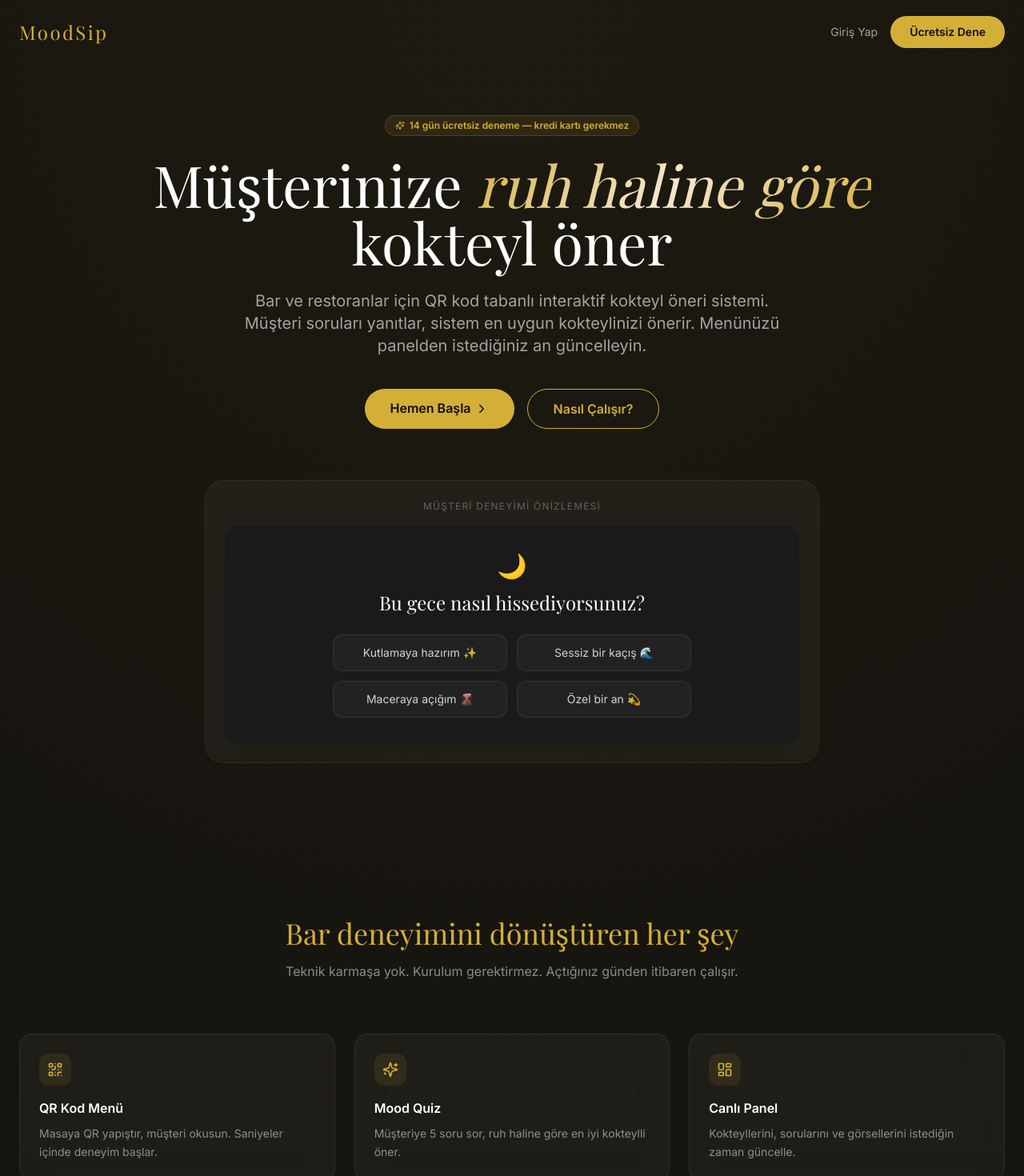
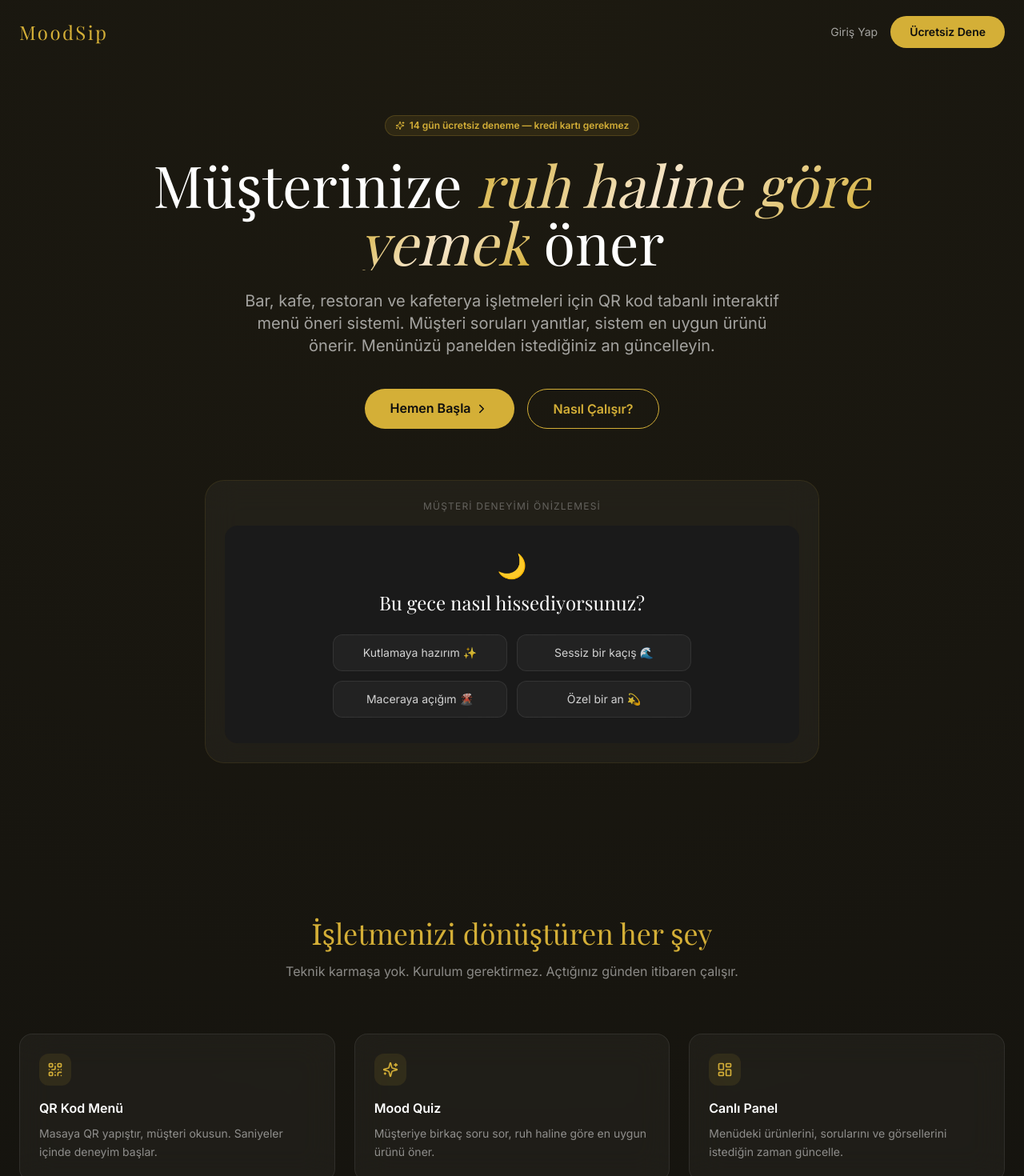
Before and after one commit to garbiscan-sudo/moodsip-saas, a Next.js app: page / in a window 1280 px wide. Shown: the top 1470 px of the page at 80% size. Built offline with nearby package versions, Linux system fonts and the light colour scheme; a web font is replaced by a local one.

Commit message:
expand copy to include cafe restoran kafeterya

```diff
--- a/app/page.tsx
+++ b/app/page.tsx
@@ -5,10 +5,12 @@ import {
   Check, Star, Zap, Shield, RefreshCw, HelpCircle
 } from 'lucide-react'
 
+import HeroHeading from '@/components/landing/HeroHeading'
+
 export const metadata: Metadata = {
-  title: 'MoodSip — Barınız İçin Akıllı Kokteyl Öneri Sistemi',
+  title: 'MoodSip — İşletmeniz İçin Akıllı Menü Öneri Sistemi',
   description:
-    'Bar müşterilerine ruh haline göre kokteyl önerin. QR kod ile erişilen interaktif mood quiz sistemi. 14 gün ücretsiz deneyin.',
+    'Müşterilerinize ruh haline göre ürün önerin. Bar, kafe ve restoranlar için QR kod tabanlı interaktif mood quiz sistemi. 14 gün ücretsiz deneyin.',
   alternates: { canonical: 'https://www.moodsip.com.tr' },
 }
 
@@ -16,8 +18,8 @@ const PRICE_YEARLY = '25.000'
 
 const features = [
   { icon: QrCode,          title: 'QR Kod Menü',          desc: 'Masaya QR yapıştır, müşteri okusun. Saniyeler içinde deneyim başlar.' },
-  { icon: Sparkles,        title: 'Mood Quiz',             desc: 'Müşteriye 5 soru sor, ruh haline göre en iyi kokteylli öner.' },
-  { icon: LayoutDashboard, title: 'Canlı Panel',           desc: 'Kokteyllerini, sorularını ve görsellerini istediğin zaman güncelle.' },
+  { icon: Sparkles,        title: 'Mood Quiz',             desc: 'Müşteriye birkaç soru sor, ruh haline göre en uygun ürünü öner.' },
+  { icon: LayoutDashboard, title: 'Canlı Panel',           desc: 'Menüdeki ürünlerini, sorularını ve görsellerini istediğin zaman güncelle.' },
   { icon: RefreshCw,       title: 'Anlık Güncelleme',      desc: 'Panelden yaptığın değişiklik QR kod sayfasına anında yansır.' },
   { icon: Zap,             title: 'Sıfır Teknik Bilgi',    desc: 'Kod yazmak yok. Sürükle-bırak ile tüm içeriğini yönet.' },
   { icon: Shield,          title: 'Markan, Renklerin',     desc: 'Logo, renk paleti ve metin tonun. Tamamen senin kimliğin.' },
@@ -32,23 +34,23 @@ const testimonials = [
 const faqs = [
   {
     q: 'MoodSip nedir ve nasıl çalışır?',
-    a: 'MoodSip, bar ve restoranlara özel bir kokteyl öneri sistemidir. Müşteriler masadaki QR kodu okutarak kısa bir mood quizine katılır. Verdikleri yanıtlara göre sistem, onlara en uygun kokteyli önerir. Tüm içerik (kokteyller, sorular, görseller) barın kendi panelinden yönetilir.',
+    a: 'MoodSip, bar, kafe, restoran ve kafeterya gibi işletmelere özel bir menü öneri sistemidir. Müşteriler masadaki QR kodu okutarak kısa bir mood quizine katılır. Verdikleri yanıtlara göre sistem, onlara en uygun ürünü önerir. Tüm içerik (ürünler, sorular, görseller) işletmenin kendi panelinden yönetilir.',
   },
   {
     q: 'Teknik bilgim yok, kurabilir miyim?',
-    a: 'Evet, kesinlikle. MoodSip kod gerektirmez. Üye olduktan sonra kokteylinizi ekleyin, sorularınızı girin ve QR kodunuzu indirin. Masaya yapıştırın — sistem hazır. Ortalama kurulum süresi 30 dakikadır.',
+    a: 'Evet, kesinlikle. MoodSip kod gerektirmez. Üye olduktan sonra ürünlerinizi ekleyin, sorularınızı girin ve QR kodunuzu indirin. Masaya yapıştırın — sistem hazır. Ortalama kurulum süresi 30 dakikadır.',
   },
   {
-    q: 'Kaç kokteyl ve soru ekleyebilirim?',
-    a: 'Sınır yoktur. İstediğiniz kadar kokteyl ve quiz sorusu ekleyebilirsiniz. Görseller, malzeme listeleri ve etiketler dahil tüm içeriği panelinden yönetirsiniz.',
+    q: 'Kaç ürün ve soru ekleyebilirim?',
+    a: 'Sınır yoktur. İstediğiniz kadar ürün ve quiz sorusu ekleyebilirsiniz. Görseller, içerik listeleri ve etiketler dahil tüm içeriği panelinden yönetirsiniz.',
   },
   {
     q: 'Müşteri verilerim güvende mi?',
-    a: 'MoodSip, quiz sürecinde hiçbir kişisel müşteri verisi toplamaz. Sistem anonim çalışır; müşteriler yalnızca sorulara yanıt verir ve kokteyl önerisi alır.',
+    a: 'MoodSip, quiz sürecinde hiçbir kişisel müşteri verisi toplamaz. Sistem anonim çalışır; müşteriler yalnızca sorulara yanıt verir ve ürün önerisi alır.',
   },
   {
     q: 'Birden fazla şube için kullanabilir miyim?',
-    a: 'Her şube için ayrı bir MoodSip hesabı açılabilir. Her hesabın kendine özel QR kodu, paneli ve kokteyl listesi bulunur.',
+    a: 'Her şube için ayrı bir MoodSip hesabı açılabilir. Her hesabın kendine özel QR kodu, paneli ve ürün listesi bulunur.',
   },
   {
     q: '14 günlük deneme bitince ne olur?',
@@ -80,15 +82,11 @@ export default function LandingPage() {
           14 gün ücretsiz deneme — kredi kartı gerekmez
         </div>
 
-        <h1 className="font-serif text-5xl md:text-7xl font-normal mb-6 leading-tight">
-          Müşterinize{' '}
-          <span className="text-gradient-gold italic">ruh haline göre</span>
-          <br />kokteyl öner
-        </h1>
+        <HeroHeading />
 
         <p className="text-white/60 text-lg md:text-xl max-w-2xl mx-auto mb-10 leading-relaxed">
-          Bar ve restoranlar için QR kod tabanlı interaktif kokteyl öneri sistemi.
-          Müşteri soruları yanıtlar, sistem en uygun kokteylinizi önerir.
+          Bar, kafe, restoran ve kafeterya işletmeleri için QR kod tabanlı interaktif menü öneri sistemi.
+          Müşteri soruları yanıtlar, sistem en uygun ürünü önerir.
           Menünüzü panelden istediğiniz an güncelleyin.
         </p>
 
@@ -121,7 +119,7 @@ export default function LandingPage() {
       {/* ── FEATURES ────────────────────────── */}
       <section className="px-6 py-24 max-w-7xl mx-auto">
         <div className="text-center mb-16">
-          <h2 className="section-title mb-4">Bar deneyimini dönüştüren her şey</h2>
+          <h2 className="section-title mb-4">İşletmenizi dönüştüren her şey</h2>
           <p className="text-white/50 max-w-xl mx-auto">
             Teknik karmaşa yok. Kurulum gerektirmez. Açtığınız günden itibaren çalışır.
           </p>
@@ -149,8 +147,8 @@ export default function LandingPage() {
 
         <div className="space-y-8">
           {[
-            { n: '01', title: 'Üye ol ve paneli aç', desc: '14 günlük ücretsiz denemeni başlat. Kredi kartı gerekmez. Bar bilgilerini gir, hazırsın.' },
-            { n: '02', title: 'Kokteyllerini ve soruları ekle', desc: 'Panelden kokteyllerini, malzemeleri, görselleri ve mood quiz sorularını ekle. Sürükle bırak ile sırala.' },
+            { n: '01', title: 'Üye ol ve paneli aç', desc: '14 günlük ücretsiz denemeni başlat. Kredi kartı gerekmez. İşletme bilgilerini gir, hazırsın.' },
+            { n: '02', title: 'Ürünlerini ve soruları ekle', desc: 'Panelden ürünlerini, malzemeleri, görselleri ve mood quiz sorularını ekle. Sürükle bırak ile sırala.' },
             { n: '03', title: 'QR kodu indir ve yapıştır', desc: 'Otomatik oluşturulan QR kodu masalara yapıştır. Müşteriler okuttuğunda doğrudan senin quiz sayfana gider.' },
           ].map(({ n, title, desc }) => (
             <div key={n} className="flex gap-6 items-start glass rounded-2xl p-6">
@@ -182,7 +180,7 @@ export default function LandingPage() {
 
           <div className="space-y-3 text-left mb-8">
             {[
-              'Sınırsız kokteyl ekle',
+              'Sınırsız ürün ekle',
               'Sınırsız soru & seçenek',
               'Özel QR kod oluşturucu',
               'Marka rengi & logo',
@@ -206,7 +204,7 @@ export default function LandingPage() {
 
       {/* ── TESTIMONIALS ────────────────────── */}
       <section className="px-6 py-24 max-w-6xl mx-auto">
-        <h2 className="section-title text-center mb-16">Bar sahipleri ne diyor?</h2>
+        <h2 className="section-title text-center mb-16">İşletme sahipleri ne diyor?</h2>
         <div className="grid grid-cols-1 md:grid-cols-3 gap-6">
           {testimonials.map(({ quote, name, bar }) => (
             <div key={name} className="glass rounded-2xl p-6">
@@ -265,7 +263,7 @@ export default function LandingPage() {
       {/* ── CTA ─────────────────────────────── */}
       <section className="px-6 py-24 text-center">
         <div className="glass rounded-3xl p-12 max-w-2xl mx-auto border-gold/20">
-          <h2 className="font-serif text-4xl mb-4">Barınızı dönüştürmeye hazır mısınız?</h2>
+          <h2 className="font-serif text-4xl mb-4">İşletmenizi dönüştürmeye hazır mısınız?</h2>
           <p className="text-white/50 mb-8">14 gün boyunca ücretsiz deneyin. Beğenmezseniz tek tık iptal.</p>
           <Link href="/auth/register" className="btn-gold">
             Hemen Üye Ol — Ücretsiz Başla
@@ -276,7 +274,7 @@ export default function LandingPage() {
       {/* ── FOOTER ──────────────────────────── */}
       <footer className="border-t border-white/5 px-6 py-8 text-center">
         <div className="font-serif text-gold text-xl tracking-widest mb-2">MoodSip</div>
-        <p className="text-white/30 text-sm italic mb-4">Barınız için akıllı kokteyl öneri sistemi</p>
+        <p className="text-white/30 text-sm italic mb-4">İşletmeniz için akıllı menü öneri sistemi</p>
         <div className="flex justify-center gap-6 text-white/20 text-xs">
           <Link href="/auth/login" className="hover:text-white/50 transition-colors">Giriş Yap</Link>
           <Link href="/auth/register" className="hover:text-white/50 transition-colors">Kayıt Ol</Link>
```
